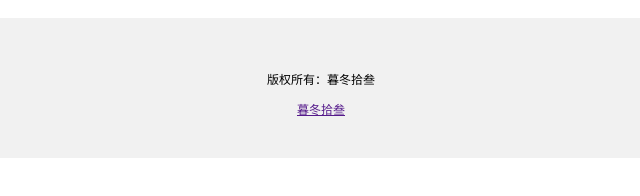
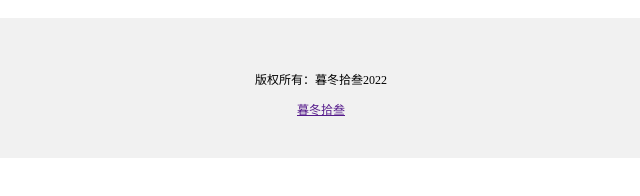
Before and after one commit to Pigdaddy/Pigdaddy.github.io, a plain HTML site: page index.html in a window 1280 px wide. Shown: the part 368-564 px from the top of the page, 319-959 px from the left. Drawn offline with Linux system fonts and the light colour scheme.

Commit message:
Update index.html

```diff
--- a/index.html
+++ b/index.html
@@ -30,7 +30,7 @@
 	  padding: 40px;
 	  font-size: 12px;
 	  ">
-	<p>版权所有：暮冬拾叁</p>
+	<p>版权所有：暮冬拾叁2022</p>
 	<a href="">暮冬拾叁</a></div>
   </body>
  </html>
```
